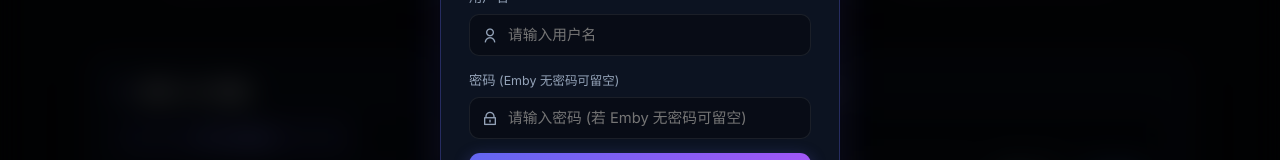
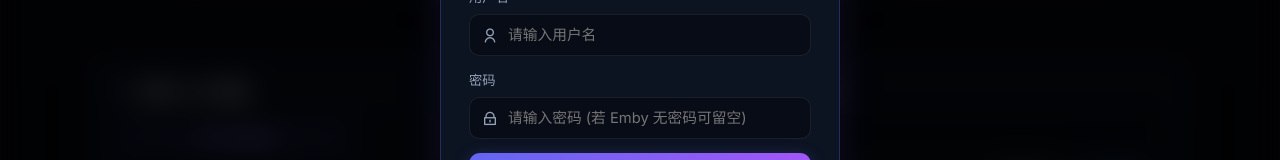
Before and after one commit to redwebsite/funland, a website: page src/public/portal/index.html in a window 1280 px wide. Both pictures are taken after a click on the button "登录 · 注册". Shown: the part 369-529 px from the top of the page. Drawn offline with nearby package versions, Linux system fonts and the light colour scheme; no server answers.

Commit message:
fix: portal 登录/注册弹窗密码标签去掉括号提示

```diff
--- a/src/public/portal/index.html
+++ b/src/public/portal/index.html
@@ -388,7 +388,7 @@
             </div>
           </div>
           <div class="auth-field">
-            <label class="field-label">密码 <span style="color:var(--text-muted);font-weight:400;font-size:0.78rem;">(Emby 无密码可留空)</span></label>
+            <label class="field-label">密码</label>
             <div class="field-input-wrap">
               <i class="ri-lock-line field-icon"></i>
               <input type="password" id="authPassword" placeholder="••••••••" class="field-input">
```
